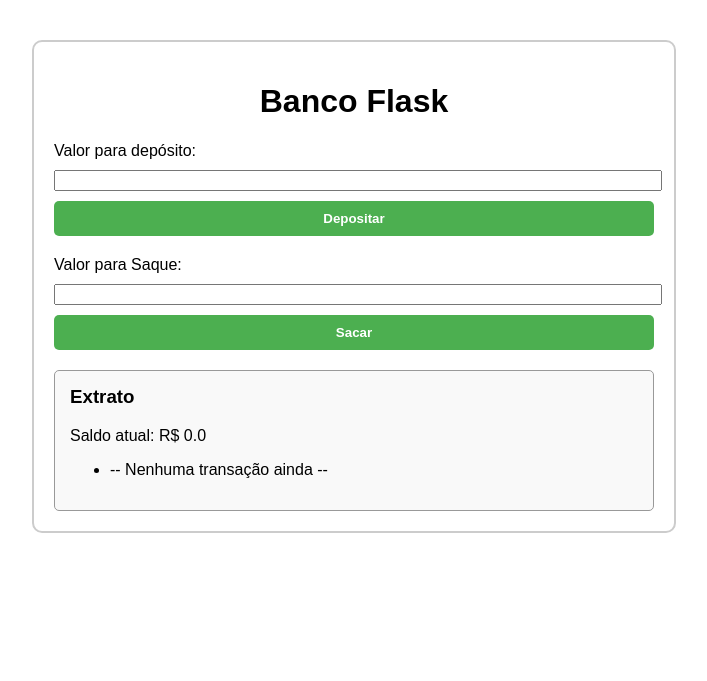
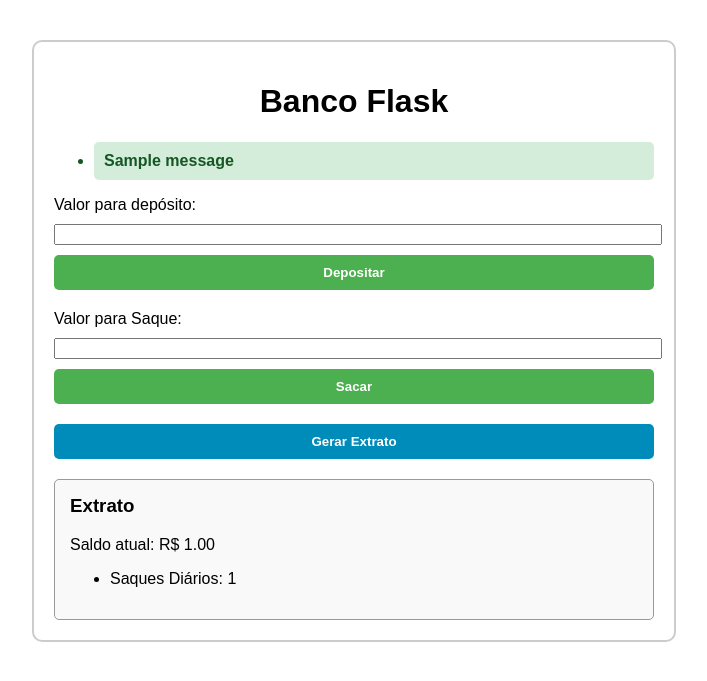
Before and after one commit to IltonBJSilva/system_bank, a Flask app: page /home in a window 1280 px wide. Shown: the top 681 px of the page, without its empty margins (286-993 px from the left). Run offline with Flask 3, Linux system fonts and the light colour scheme; tables that the repository leaves empty hold one stand-in row (values such as "Sample post"); one stand-in notice (Sample message) is shown.

Commit message:
feat: Migração para PostgreSQL e melhorias na persistência de dados

```diff
--- a/main.py
+++ b/main.py
@@ -1,36 +1,102 @@
-from flask import Flask, render_template, request
+from flask import Flask, render_template, request, redirect, url_for, flash
 from services.deposito import realizar_deposito
 from services.saque import realizar_saque
+from Models.database import db, init_db
+from Models.conta import Conta, Transacao
+from datetime import datetime
+from sqlalchemy.orm import joinedload # Importe o joinedload
 
 app = Flask(__name__)
+app.secret_key = 'supersecretkey' # Necessário para usar flash messages
+init_db(app)
 
-# Simula uma conta fixa (só pra testes)
-conta = {
-    'saldo': 0.0,
-    'extrato': [],
-    "saques_diarios": 0
-}
+# Simula uma conta fixa (só pra testes) - Agora buscaremos do DB
+# Para fins de teste, você pode criar uma conta inicial no banco de dados.
+# Por exemplo, execute isso uma vez para criar a primeira conta:
+# with app.app_context():
+#     if not Conta.query.first():
+#         nova_conta = Conta(saldo=0.0, saques_diarios=0)
+#         db.session.add(nova_conta)
+#         db.session.commit()
 
+@app.route('/')
 @app.route('/home')
 def home():
     nome = "Ilton Batista"
-    return render_template('index.html', nome=nome, conta=conta)
+    # Pega a primeira conta para demonstração, carregando as transações EAGERLY
+    conta_db = Conta.query.options(joinedload(Conta.transacoes)).first() # <-- MUDANÇA AQUI!
+
+    if not conta_db:
+        flash("Nenhuma conta encontrada. Criando uma conta de demonstração.", "info")
+        with app.app_context():
+            nova_conta = Conta(saldo=0.0, saques_diarios=0)
+            db.session.add(nova_conta)
+            db.session.commit()
+            conta_db = nova_conta # Você precisará refazer a query com eager loading se a conta for nova aqui
+
+            # Se a conta acabou de ser criada, carregue-a com as transações (mesmo que vazias)
+            # para evitar o erro se ela for usada imediatamente.
+            conta_db = Conta.query.options(joinedload(Conta.transacoes)).filter_by(id=nova_conta.id).first()
+
+
+    # Para exibir o extrato na tela, precisamos formatar os itens.
+    extrato_formatado = []
+    # Ordene as transações por data para um extrato mais organizado
+    for transacao in sorted(conta_db.transacoes, key=lambda t: t.data): # Adicionei sort
+        if transacao.tipo == 'deposito':
+            extrato_formatado.append(f"Depósito: R$ {transacao.valor:.2f} em {transacao.data.strftime('%d/%m/%Y %H:%M:%S')}")
+        elif transacao.tipo == 'saque':
+            extrato_formatado.append(f"Saque: R$ {transacao.valor:.2f} em {transacao.data.strftime('%d/%m/%Y %H:%M:%S')}")
+
+    # Adicionar o contador de saques diários ao extrato, ou talvez exibi-lo separadamente no HTML
+    extrato_formatado.append(f"Saques Diários: {conta_db.saques_diarios}")
+
+
+    return render_template('index.html', nome=nome, conta=conta_db, extrato_formatado=extrato_formatado)
+
 
 @app.route('/deposito', methods=['POST'])
 def deposito():
     valor = request.form.get('valor', type=float)
-    conta['valor'] = valor
-    realizar_deposito(conta, valor)
-    return render_template('index.html', conta=conta, sucesso_deposito=True)
+    conta_id = Conta.query.first().id # Pega o ID da primeira conta para demonstração
+    sucesso, mensagem = realizar_deposito(conta_id, valor)
+    if sucesso:
+        flash(mensagem, "success")
+    else:
+        flash(mensagem, "error")
+    return redirect(url_for('home'))
 
 
 @app.route('/saque', methods=['POST'])
 def saque():
-    saque = request.form.get('saque', type=float)
-    realizar_saque(conta, saque)
-    return render_template('index.html', conta=conta, sucesso_saque=True)
+    valor_saque = request.form.get('saque', type=float)
+    conta_id = Conta.query.first().id # Pega o ID da primeira conta para demonstração
+    sucesso, mensagem = realizar_saque(conta_id, valor_saque)
+    if sucesso:
+        flash(mensagem, "success")
+    else:
+        flash(mensagem, "error")
+    return redirect(url_for('home'))
 
+# Rota para download do extrato (opcional, mas bom para portfolio)
+@app.route('/download_extrato')
+def download_extrato():
+    conta_db = Conta.query.first()
+    if not conta_db:
+        flash("Nenhuma conta para gerar extrato.", "error")
+        return redirect(url_for('home'))
 
+    filename = f"extrato_conta_{conta_db.id}_{datetime.now().strftime('%Y%m%d%H%M%S')}.txt"
+    with open(filename, "w") as f:
+        f.write(f"Extrato da Conta: {conta_db.id}\n")
+        f.write(f"Saldo Atual: R$ {conta_db.saldo:.2f}\n")
+        f.write("\nTransações:\n")
+        for transacao in conta_db.transacoes:
+            f.write(f"{transacao.tipo.capitalize()}: R$ {transacao.valor:.2f} em {transacao.data.strftime('%d/%m/%Y %H:%M:%S')}\n")
+        f.write(f"Saques Diários Realizados: {conta_db.saques_diarios}\n")
+
+    flash(f"Extrato salvo em '{filename}'", "success")
+    return redirect(url_for('home'))
 
 if __name__ == '__main__':
     app.run(debug=True)
--- a/templates/index.html
+++ b/templates/index.html
@@ -36,6 +36,9 @@
             border-radius: 5px;
             cursor: pointer;
         }
+        button.download {
+            background-color: #008CBA; /* Azul para o botão de download */
+        }
 
         .extrato {
             border: 1px solid #999;
@@ -47,33 +50,65 @@
         .extrato h3 {
             margin-top: 0;
         }
+        .flash-message {
+            padding: 10px;
+            margin-bottom: 10px;
+            border-radius: 5px;
+            font-weight: bold;
+        }
+        .flash-message.success {
+            background-color: #d4edda;
+            color: #155724;
+            border-color: #c3e6cb;
+        }
+        .flash-message.error {
+            background-color: #f8d7da;
+            color: #721c24;
+            border-color: #f5c6cb;
+        }
+        .flash-message.info {
+            background-color: #d1ecf1;
+            color: #0c5460;
+            border-color: #bee5eb;
+        }
     </style>
 </head>
 <body>
 
     <h1>Banco Flask</h1>
 
-    <!-- Formulário de Depósito -->
+    {% with messages = get_flashed_messages(with_categories=true) %}
+      {% if messages %}
+        <ul class="flashes">
+        {% for category, message in messages %}
+          <li class="flash-message {{ category }}">{{ message }}</li>
+        {% endfor %}
+        </ul>
+      {% endif %}
+    {% endwith %}
+
     <form method="post" action="/deposito">
         <label for="valor">Valor para depósito:</label>
         <input type="number" name="valor" step="0.01" required>
         <button type="submit">Depositar</button>
     </form>
 
-    <!-- Formulário de Saque -->
     <form method="post" action="/saque">
         <label for="saque">Valor para Saque:</label>
         <input type="number" name="saque" step="0.01" required>
         <button type="submit">Sacar</button>
     </form>
 
-    <!-- Área do Extrato -->
+    <form action="/download_extrato">
+        <button type="submit" class="download">Gerar Extrato</button>
+    </form>
+
     <div class="extrato">
         <h3>Extrato</h3>
-        <p>Saldo atual: R$ {{ conta.saldo if conta else "0,00" }}</p>
+        <p>Saldo atual: R$ {{ "%.2f" | format(conta.saldo) if conta else "0.00" }}</p>
         <ul>
-            {% if conta and conta.extrato %}
-                {% for item in conta.extrato %}
+            {% if extrato_formatado %}
+                {% for item in extrato_formatado %}
                     <li>{{ item }}</li>
                 {% endfor %}
             {% else %}
@@ -81,21 +116,5 @@
             {% endif %}
         </ul>
     </div>
-
-    <!-- Pop-up de sucesso para depósito -->
-    {% if sucesso_deposito %}
-    <script>
-        alert("Depósito realizado com sucesso!");
-    </script>
-    {% endif %}
-
-    <!-- Pop-up de sucesso para saque -->
-    {% if sucesso_saque %}
-    <script>
-        alert("Saque realizado com sucesso!");
-    </script>
-    {% endif %}
-
-
 </body>
 </html>
```
Also changed, not shown: Models/conta.py (+23 -5 lines), Models/database.py (added, +12 -0 lines), services/deposito.py (+17 -5 lines), services/saque.py (+32 -7 lines).
